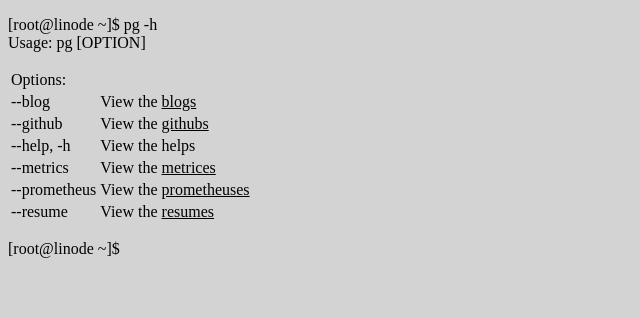
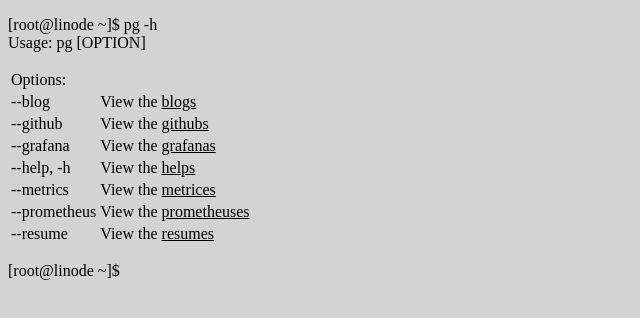
Before and after one commit to silentpete/pg-h.io, a plain HTML site: page container/nginx/data/www/index.html in a window 1280 px wide. Shown: the whole page, without its empty margins (0-640 px from the left). Drawn offline with Linux system fonts and the light colour scheme.

Commit message:
add grafana container

```diff
--- a/container/nginx/data/www/index.html
+++ b/container/nginx/data/www/index.html
@@ -22,8 +22,12 @@
     <td>View the <a href="https://github.com/silentpete" target="_blank">githubs</a></td>
   </tr>
   <tr>
+    <td>--grafana</td>
+    <td>View the <a href="https://github.com/silentpete" target="_blank">grafanas</a></td>
+  </tr>
+  <tr>
     <td>--help, -h</td>
-    <td>View the helps</td>
+    <td>View the <a href="http://pg-h.io">helps</a></td>
   </tr>
   <tr>
     <td>--metrics</td>
```
Also changed, not shown: 3 other files.
